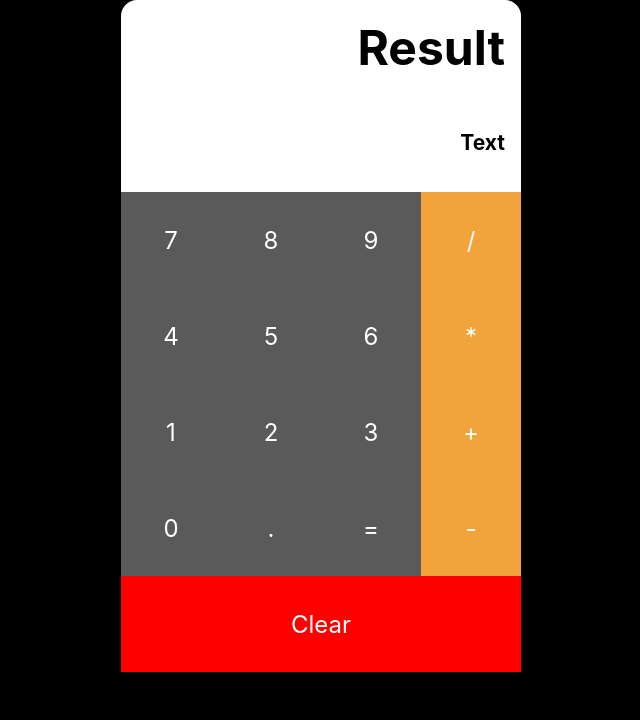
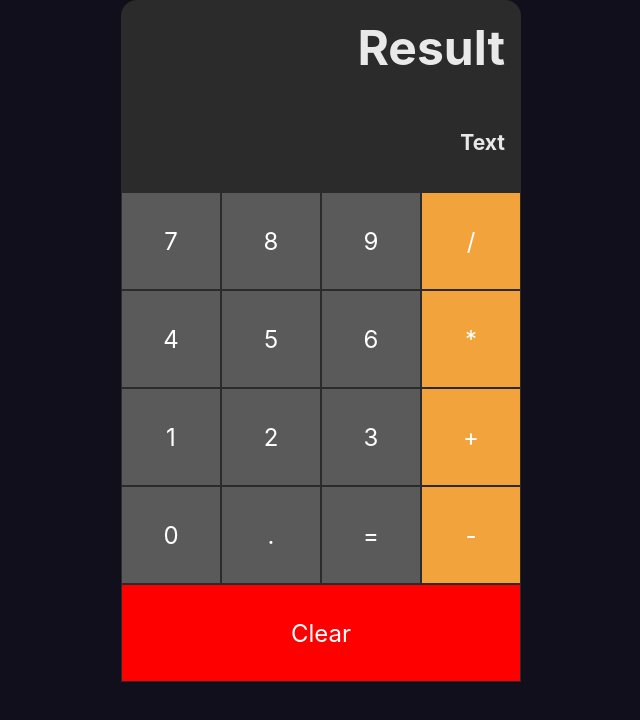
Before and after one commit to cotton-r/calculator, a React (Create React App) app: page / in a window 1280 px wide. Shown: the top 720 px of the page, without its empty margins (319-959 px from the left). Built offline with nearby package versions, Linux system fonts and the light colour scheme.

Commit message:
apply styles to button radius and text color

```diff
--- a/src/App.css
+++ b/src/App.css
@@ -1,5 +1,6 @@
 body {
- background-color: black;
+ background-color: #110f1b;
+ color: #e9e9e9;
 }
 
 .App {
@@ -9,9 +10,10 @@ body {
 }
 
 .calc-wrapper {
-  background-color: white;
+  background-color: #2b2b2b;
   width: 400px;
-  border-radius: 16px;
+  border-top-left-radius: 16px;
+  border-top-right-radius: 16px;
 }
 
 .row {
--- a/src/components/Button.css
+++ b/src/components/Button.css
@@ -7,4 +7,6 @@
     background-color: #5a5a5a;
     color: white;
     flex: 1;
+
+    margin: 1px;
 }
```
